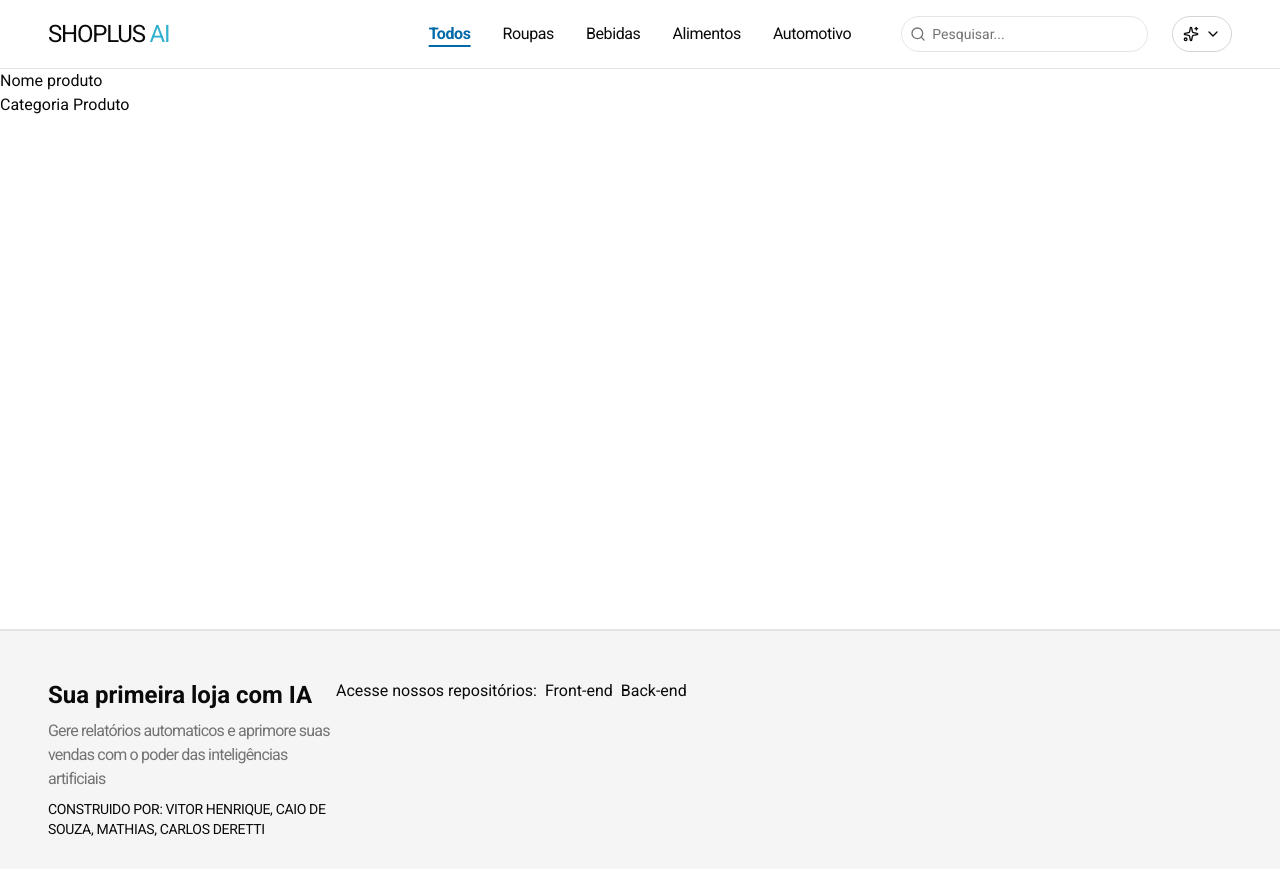
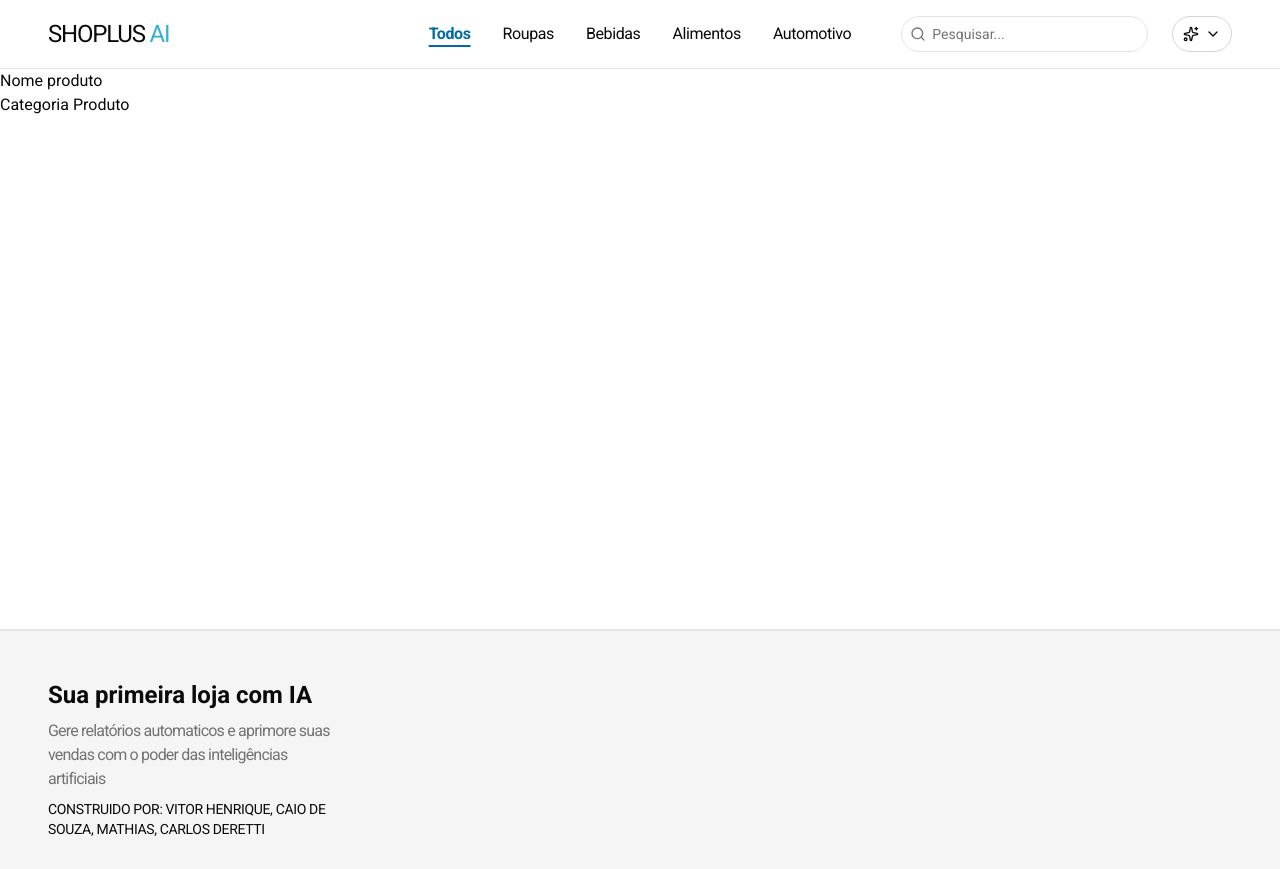
Before and after one commit to cyronp/ShopPlusAi-Frontend, a Next.js app: page / in a window 1280 px wide. Built offline with nearby package versions, Linux system fonts and the light colour scheme.

Commit message:
Revert "feat: add repository linking on footer"

```diff
--- a/app/components/footer.tsx
+++ b/app/components/footer.tsx
@@ -10,11 +10,6 @@ export default function Footer() {
           </p>
           <p className="uppercase text-sm tracking-tight">Construido por: Vitor Henrique, Caio de Souza, Mathias, Carlos Deretti</p>
         </div>
-        <div className="flex flex-row gap-2">
-          <p>Acesse nossos repositórios:</p>
-          <a href="https://github.com/cyronp/ShopPlusAi-Frontend" target="_blank">Front-end</a>
-          <a href="https://github.com/cyronp/ShopPlusAi-Backend" target="_blank">Back-end</a>
-        </div>
       </div>
     </>
   );
```
